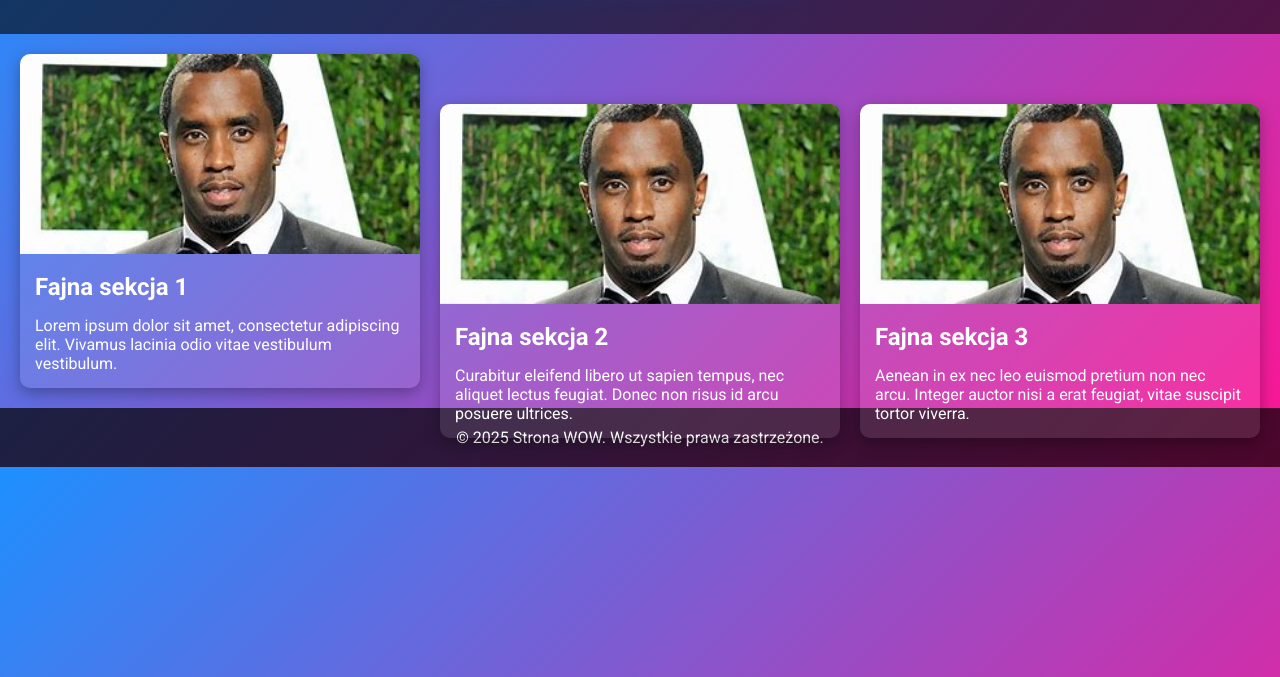
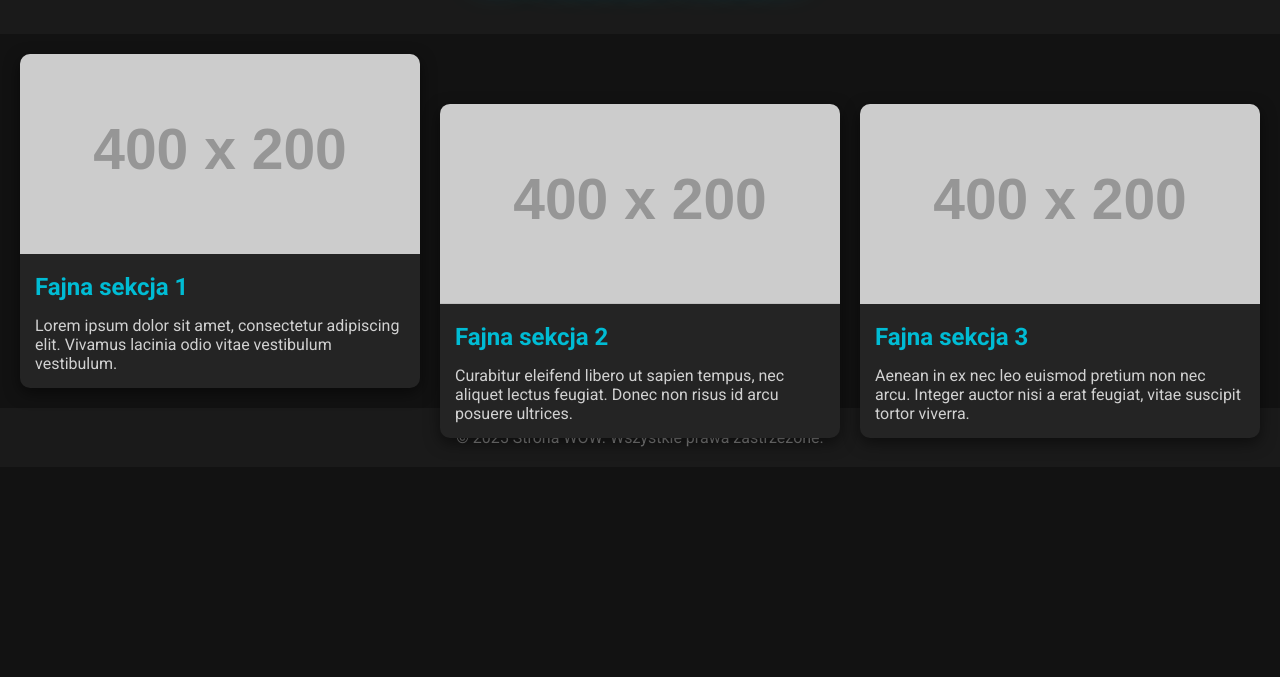
Before and after one commit to Domcio06/my-website, a plain HTML site: page index.html in a window 1280 px wide. Shown: the part 123-800 px from the top of the page. Drawn offline with nearby package versions, Linux system fonts and the light colour scheme; placeholder pictures from the web are drawn by us.

Commit message:
Update index.html

```diff
--- a/index.html
+++ b/index.html
@@ -10,14 +10,14 @@
         body {
             margin: 0;
             font-family: 'Roboto', sans-serif;
-            background: linear-gradient(135deg, #1e90ff, #ff1493);
-            color: white;
+            background: #121212;
+            color: #f4f4f4;
             overflow-x: hidden;
         }
         header {
             text-align: center;
             padding: 50px 20px;
-            background: rgba(0, 0, 0, 0.6);
+            background: #1a1a1a;
         }
         header h1 {
             font-size: 3rem;
@@ -27,10 +27,10 @@
         }
         @keyframes glow {
             from {
-                text-shadow: 0 0 10px #ff1493, 0 0 20px #ff1493, 0 0 30px #ff1493;
+                text-shadow: 0 0 10px #f4f4f4, 0 0 20px #f4f4f4, 0 0 30px #f4f4f4;
             }
             to {
-                text-shadow: 0 0 20px #1e90ff, 0 0 30px #1e90ff, 0 0 40px #1e90ff;
+                text-shadow: 0 0 20px #00bcd4, 0 0 30px #00bcd4, 0 0 40px #00bcd4;
             }
         }
         .container {
@@ -40,14 +40,15 @@
             gap: 20px;
         }
         .card {
-            background: rgba(255, 255, 255, 0.1);
+            background: #242424;
             border-radius: 10px;
             overflow: hidden;
-            box-shadow: 0 5px 15px rgba(0, 0, 0, 0.3);
-            transition: transform 0.3s ease;
+            box-shadow: 0 5px 15px rgba(0, 0, 0, 0.5);
+            transition: transform 0.3s ease, box-shadow 0.3s ease;
         }
         .card:hover {
             transform: scale(1.05);
+            box-shadow: 0 10px 20px rgba(0, 0, 0, 0.7);
         }
         .card img {
             width: 100%;
@@ -57,18 +58,21 @@
         .card h2 {
             margin: 15px;
             font-size: 1.5rem;
+            color: #00bcd4;
         }
         .card p {
             margin: 15px;
             font-size: 1rem;
+            color: #d1d1d1;
         }
         footer {
             text-align: center;
             padding: 20px;
-            background: rgba(0, 0, 0, 0.7);
+            background: #1a1a1a;
         }
         footer p {
             margin: 0;
+            color: #808080;
         }
     </style>
 </head>
@@ -79,17 +83,17 @@
 
     <div class="container">
         <div class="card">
-            <img src="diddy.jpg" alt="Zdjęcie 1">
+            <img src="https://via.placeholder.com/400x200" alt="Zdjęcie 1">
             <h2>Fajna sekcja 1</h2>
             <p>Lorem ipsum dolor sit amet, consectetur adipiscing elit. Vivamus lacinia odio vitae vestibulum vestibulum.</p>
         </div>
         <div class="card">
-            <img src="diddy.jpg" alt="Zdjęcie 2">
+            <img src="https://via.placeholder.com/400x200" alt="Zdjęcie 2">
             <h2>Fajna sekcja 2</h2>
             <p>Curabitur eleifend libero ut sapien tempus, nec aliquet lectus feugiat. Donec non risus id arcu posuere ultrices.</p>
         </div>
         <div class="card">
-            <img src="diddy.jpg" alt="Zdjęcie 3">
+            <img src="https://via.placeholder.com/400x200" alt="Zdjęcie 3">
             <h2>Fajna sekcja 3</h2>
             <p>Aenean in ex nec leo euismod pretium non nec arcu. Integer auctor nisi a erat feugiat, vitae suscipit tortor viverra.</p>
         </div>
```
